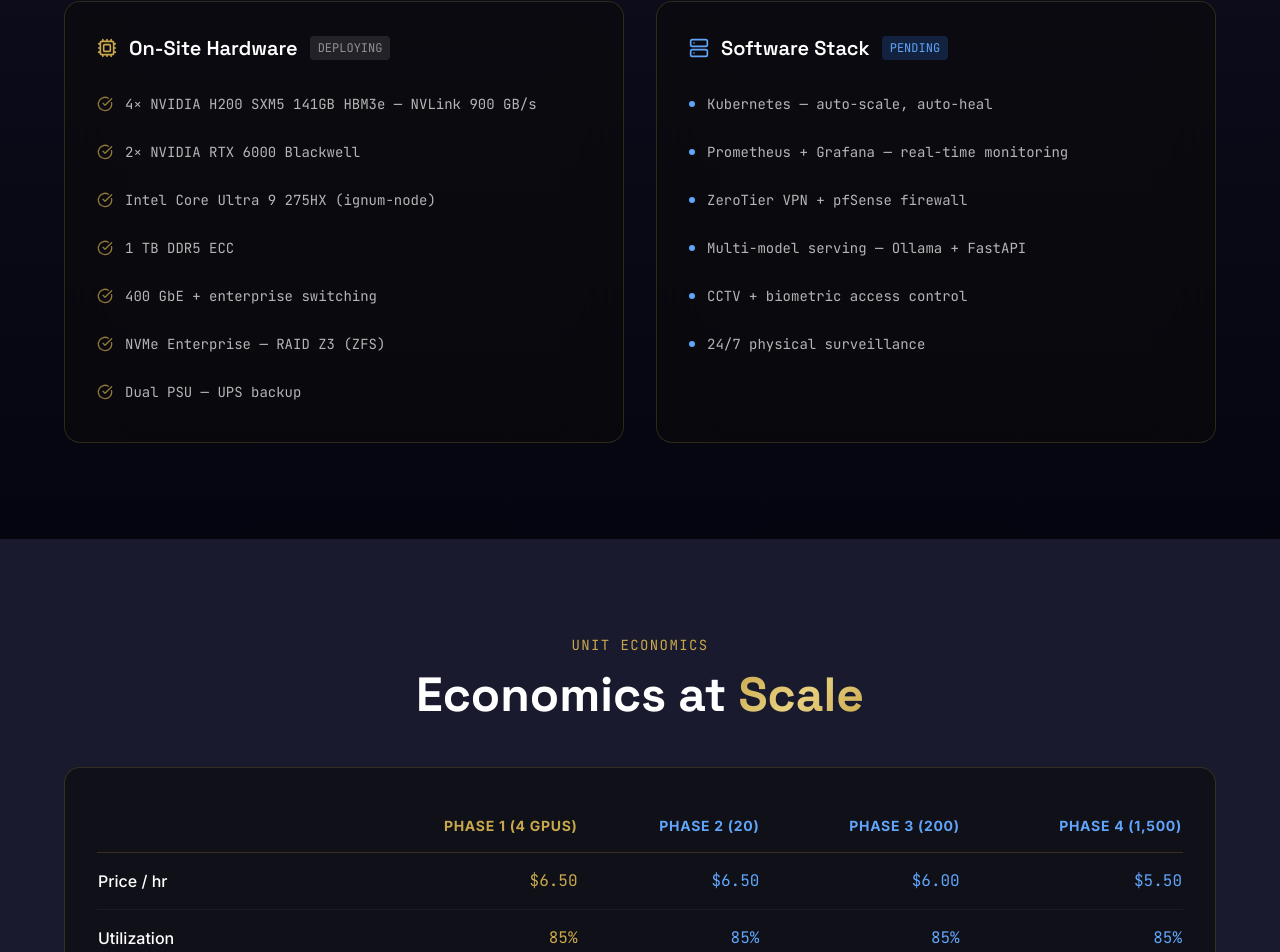
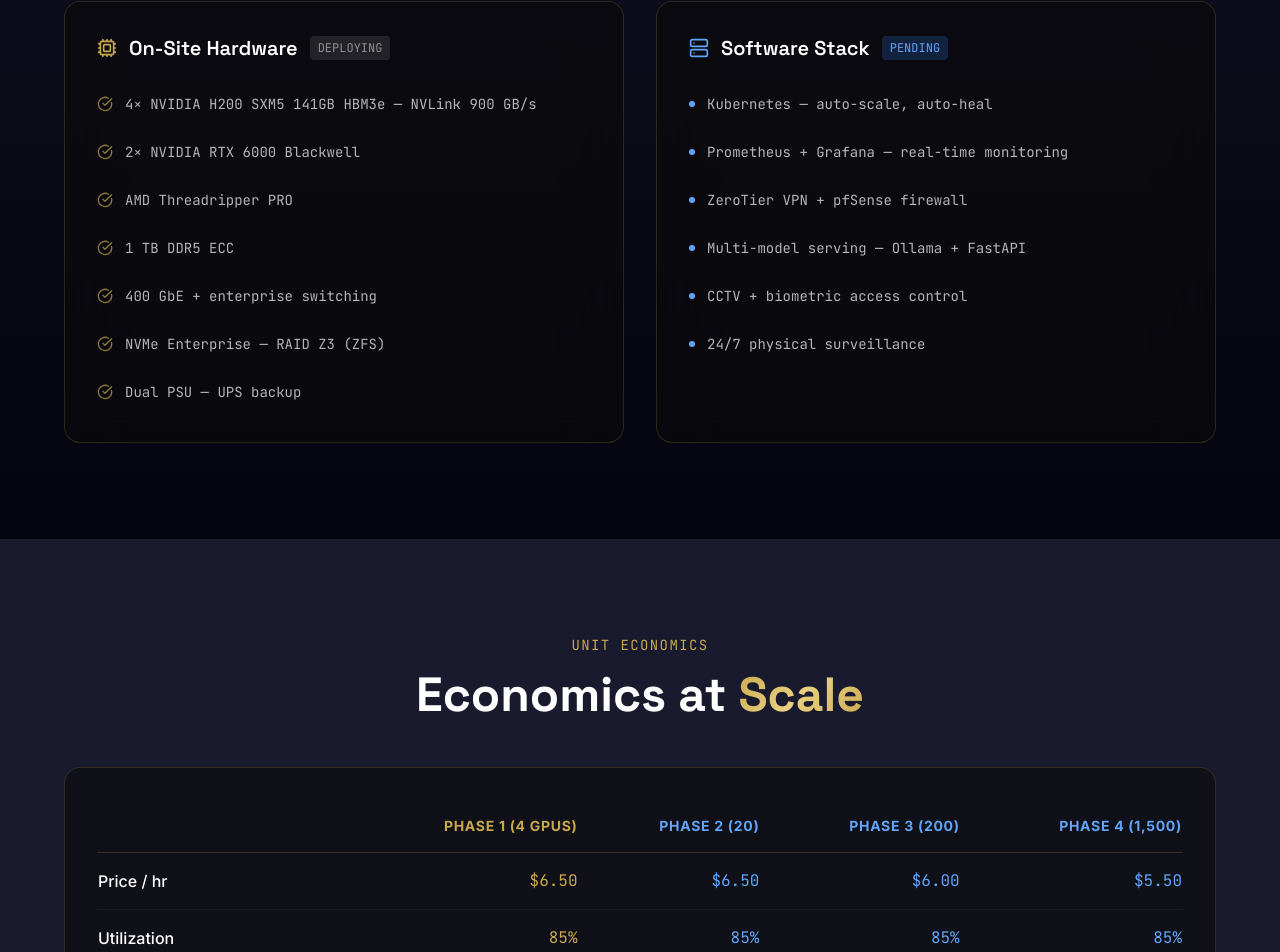
Before and after one commit to Tommy3808/ignum-website, a React (Vite) app: page /investors in a window 1280 px wide. Shown: the part 2597-3549 px from the top of the page. Built offline with nearby package versions, Linux system fonts and the light colour scheme.

Commit message:
fix: CPU → AMD Threadripper PRO

```diff
--- a/src/pages/Investors.tsx
+++ b/src/pages/Investors.tsx
@@ -232,7 +232,7 @@ export default function Investors() {
                   {[
                     '4× NVIDIA H200 SXM5 141GB HBM3e — NVLink 900 GB/s',
                     '2× NVIDIA RTX 6000 Blackwell',
-                    'Intel Core Ultra 9 275HX (ignum-node)',
+                    'AMD Threadripper PRO',
                     '1 TB DDR5 ECC',
                     '400 GbE + enterprise switching',
                     'NVMe Enterprise — RAID Z3 (ZFS)',
```
